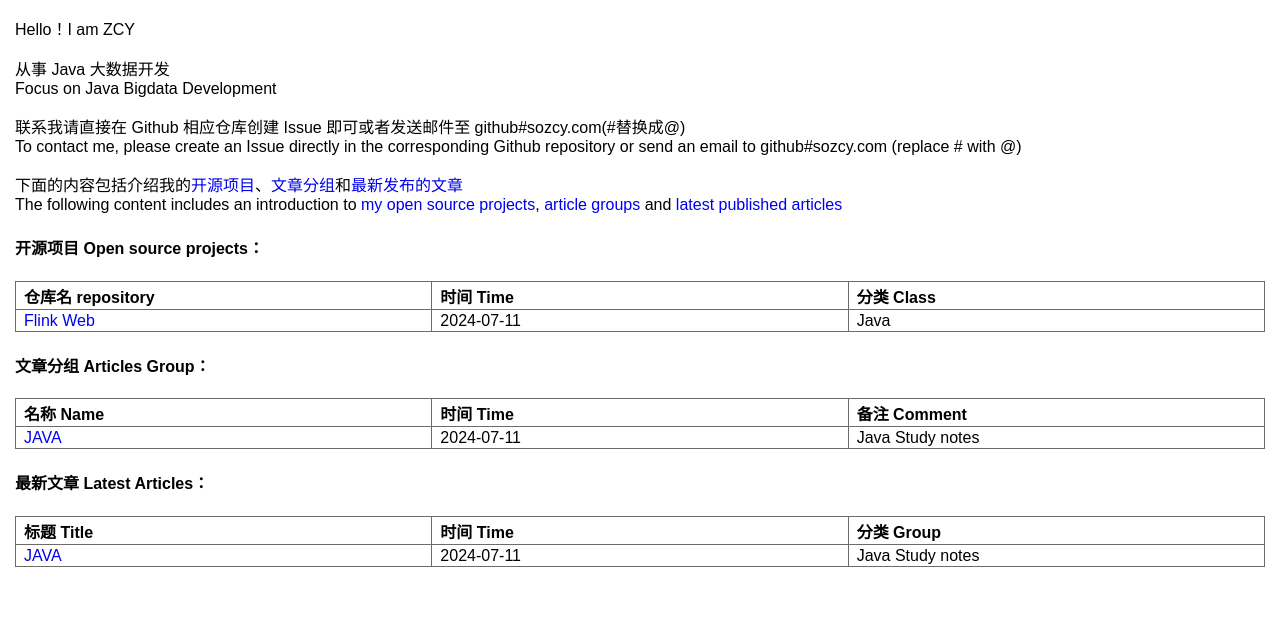
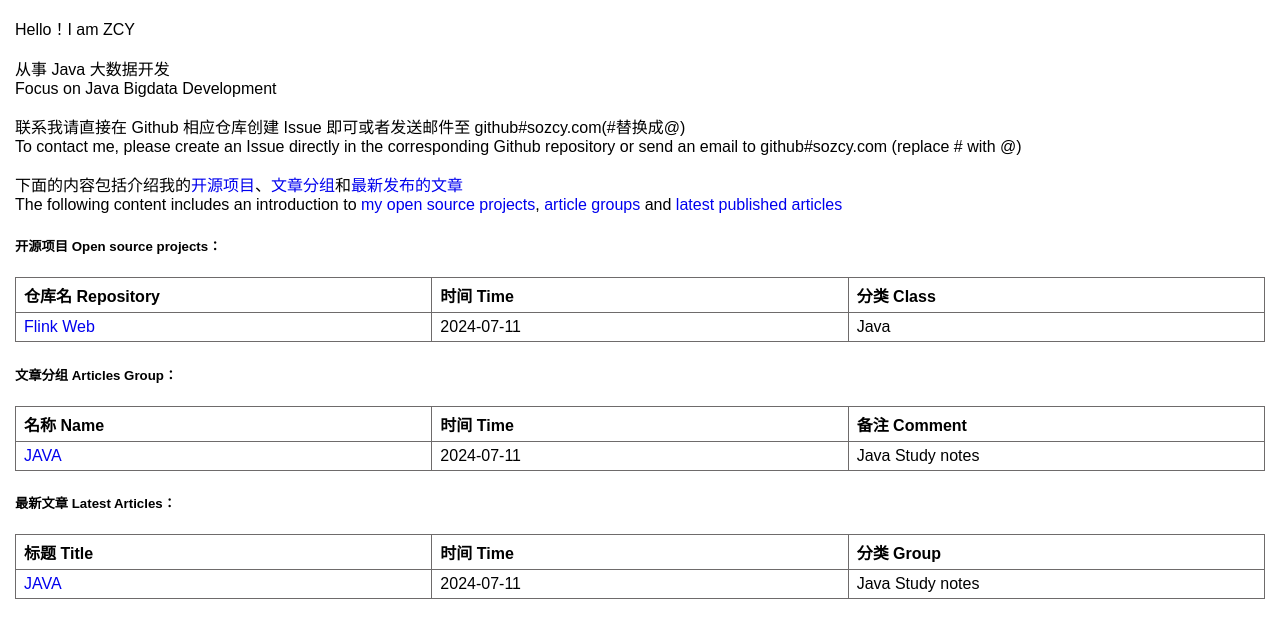
Before and after one commit to sozcy/sozcy.github.io, a plain HTML site: page index.html in a window 1280 px wide. Drawn offline with Linux system fonts and the light colour scheme.

Commit message:
Update index.html

```diff
--- a/index.html
+++ b/index.html
@@ -25,9 +25,11 @@
 
         th,
         td {
+
             border: #6e6b6b 1px solid;
             padding-left: 8px;
-            padding-top: 2px;
+            padding-top: 5px;
+            padding-bottom: 5px;
             width: 33.33%;
         }
 
@@ -66,11 +68,11 @@
 
 
 
-    <h4 id="#opensource">开源项目 Open source projects：</h4>
+    <h5 id="#opensource">开源项目 Open source projects：</h5>
     <table>
 
         <tr>
-            <th>仓库名 repository</th>
+            <th>仓库名 Repository</th>
             <th>时间 Time</th>
             <th>分类 Class</th>
         </tr>
@@ -91,7 +93,7 @@
 
 
 
-    <h4 id="group">文章分组 Articles Group：</h4>
+    <h5 id="group">文章分组 Articles Group：</h5>
 
     <table>
 
@@ -119,7 +121,7 @@
 
 
 
-    <h4 id="latest">最新文章 Latest Articles：</h4>
+    <h5 id="latest">最新文章 Latest Articles：</h5>
 
     <table>
 
```
